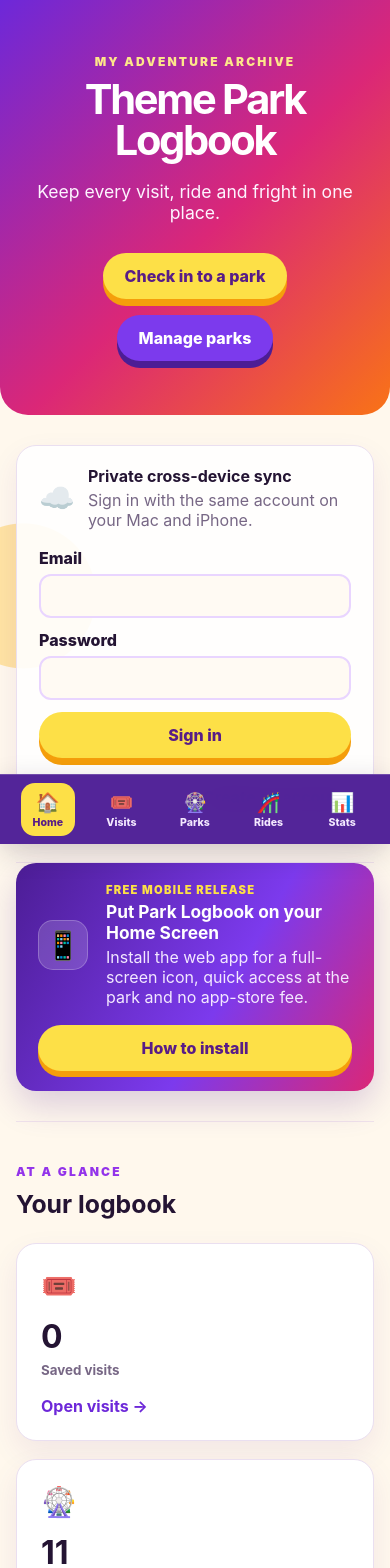
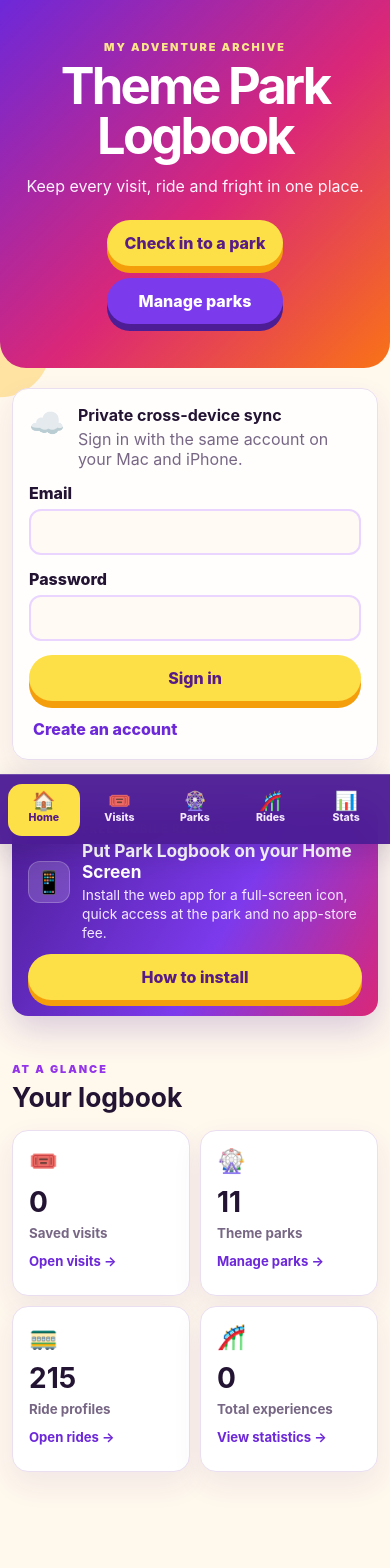
Before and after one commit to nathan-stunnah/theme-park-logbook, a React (Vite) app: page / in a window 390 px wide. Shown: the top 1568 px of the page. Built offline with nearby package versions, Linux system fonts and the light colour scheme.

Commit message:
Polish Theme Park Logbook mobile layout and alignment

```diff
--- a/src/App.css
+++ b/src/App.css
@@ -2079,3 +2079,473 @@ select:focus {
 .archive-section .attraction-library-list {
   margin-top: 1rem;
 }
+
+/* Mobile-first refinement: consistent spacing, alignment and touch targets. */
+@media (max-width: 760px) {
+  .app-shell {
+    overflow-x: hidden;
+    padding-bottom: calc(78px + env(safe-area-inset-bottom));
+    background:
+      radial-gradient(circle at 0 22%, #ffe3a3 0 50px, transparent 51px),
+      var(--cream);
+  }
+
+  .app-navigation {
+    min-height: 70px;
+    padding: 7px 8px calc(7px + env(safe-area-inset-bottom));
+  }
+
+  .primary-nav {
+    display: grid;
+    grid-template-columns: repeat(5, minmax(0, 1fr));
+    gap: 4px;
+  }
+
+  .primary-nav button {
+    width: 100%;
+    min-width: 0;
+    min-height: 52px;
+    padding: 6px 2px;
+    line-height: 1.1;
+  }
+
+  .primary-nav button span {
+    font-size: 1.15rem;
+  }
+
+  .hero {
+    padding: 40px 16px 44px;
+    border-radius: 0 0 26px 26px;
+  }
+
+  .hero h1 {
+    max-width: 360px;
+    font-size: clamp(2.45rem, 13vw, 3.35rem);
+    line-height: 0.98;
+  }
+
+  .hero-copy {
+    margin: 16px auto 24px;
+    font-size: 1rem;
+  }
+
+  .hero-actions {
+    display: grid;
+    width: min(100%, 360px);
+    gap: 12px;
+    margin: 0 auto;
+  }
+
+  .page-header,
+  .content-section {
+    width: calc(100% - 24px);
+  }
+
+  .page-header {
+    gap: 18px;
+    padding: 28px 0 22px;
+  }
+
+  .page-header h1 {
+    font-size: clamp(2.15rem, 11vw, 3rem);
+  }
+
+  .page-header p:last-child {
+    margin-top: 10px;
+    font-size: 0.95rem;
+  }
+
+  .content-section {
+    padding: 26px 0;
+  }
+
+  .content-section + .content-section {
+    border-top: 0;
+  }
+
+  .sync-section {
+    padding-top: 20px;
+    padding-bottom: 20px;
+  }
+
+  .install-section {
+    padding-bottom: 20px;
+  }
+
+  .panel,
+  .onboarding,
+  .active-visit-card {
+    padding: 18px;
+    margin-top: 20px;
+    border-radius: 20px;
+  }
+
+  .section-heading {
+    gap: 14px;
+    margin-bottom: 18px;
+  }
+
+  .section-heading h2 {
+    font-size: 1.65rem;
+    line-height: 1.08;
+  }
+
+  .eyebrow {
+    margin-bottom: 7px;
+    font-size: 0.68rem;
+  }
+
+  .button {
+    min-height: 46px;
+    padding: 12px 18px;
+  }
+
+  .page-header-actions,
+  .active-visit-actions {
+    display: grid;
+    grid-template-columns: repeat(2, minmax(0, 1fr));
+    width: 100%;
+    gap: 10px;
+  }
+
+  .page-header-actions .button,
+  .active-visit-actions .button,
+  .hero-actions .button {
+    width: 100%;
+  }
+
+  input,
+  select {
+    min-height: 46px;
+    font-size: 16px;
+  }
+
+  .check-in-form,
+  .form-card,
+  .visit-form,
+  .import-card,
+  .park-card,
+  .visit-card {
+    padding: 16px;
+    border-radius: 16px;
+  }
+
+  .check-in-form,
+  .form-card,
+  .visit-form {
+    gap: 16px;
+  }
+
+  .check-in-form .button,
+  .form-card > .button,
+  .save-visit,
+  .import-controls .button {
+    width: 100%;
+    justify-self: stretch;
+  }
+
+  .sync-login,
+  .sync-card {
+    gap: 14px;
+    padding: 16px;
+    border-radius: 16px;
+  }
+
+  .sync-intro {
+    align-items: flex-start;
+  }
+
+  .sync-form {
+    gap: 14px;
+  }
+
+  .sync-form .button {
+    width: 100%;
+    margin-bottom: 0;
+  }
+
+  .auth-footer {
+    justify-content: flex-start;
+  }
+
+  .install-card {
+    grid-template-columns: 42px minmax(0, 1fr);
+    gap: 12px;
+    padding: 16px;
+    border-radius: 16px;
+  }
+
+  .install-icon {
+    width: 42px;
+    height: 42px;
+    font-size: 1.4rem;
+    border-radius: 12px;
+  }
+
+  .install-copy p {
+    font-size: 0.86rem;
+    line-height: 1.35;
+  }
+
+  .install-instructions {
+    padding: 16px;
+    margin: 8px 6px 0;
+  }
+
+  .home-overview-grid {
+    grid-template-columns: repeat(2, minmax(0, 1fr));
+    gap: 10px;
+  }
+
+  .home-overview-grid button {
+    align-content: start;
+    min-height: 166px;
+    padding: 16px;
+    border-radius: 16px;
+  }
+
+  .home-overview-grid span {
+    font-size: 1.45rem;
+  }
+
+  .home-overview-grid strong {
+    margin-top: 4px;
+    font-size: 1.75rem;
+  }
+
+  .home-overview-grid b {
+    align-self: end;
+    margin-top: 6px;
+    font-size: 0.82rem;
+  }
+
+  .management-grid,
+  .park-library,
+  .visit-history,
+  .visit-details,
+  .coaster-fields {
+    gap: 12px;
+  }
+
+  .import-card-heading,
+  .import-controls {
+    gap: 14px;
+  }
+
+  .import-card-heading a {
+    align-self: flex-start;
+    min-height: 44px;
+    padding: 11px 0;
+  }
+
+  .park-library,
+  .visit-history {
+    margin-top: 14px;
+  }
+
+  .park-card-heading,
+  .visit-card-heading {
+    align-items: stretch;
+    flex-direction: column;
+    gap: 12px;
+  }
+
+  .park-heading-actions,
+  .visit-card-actions {
+    display: grid;
+    grid-template-columns: repeat(2, minmax(0, 1fr));
+    width: 100%;
+    gap: 8px;
+  }
+
+  .visit-card-actions {
+    grid-template-columns: repeat(3, minmax(0, 1fr));
+  }
+
+  .park-heading-actions button,
+  .visit-card-actions button,
+  .library-actions button {
+    min-height: 44px;
+    padding: 9px 8px;
+    border-radius: 10px;
+    background: #faf5ff;
+  }
+
+  .visit-card-actions .delete-link,
+  .library-actions .delete-link {
+    background: #fff1f2;
+  }
+
+  .attraction-library-list,
+  .visit-entry-list {
+    gap: 0;
+    margin-top: 14px;
+  }
+
+  .attraction-library-list li,
+  .visit-entry-list li {
+    grid-template-columns: auto minmax(0, 1fr);
+    gap: 10px;
+    align-items: start;
+    padding: 12px 0;
+  }
+
+  .attraction-library-list li > b,
+  .visit-entry-list li > b {
+    grid-column: 2;
+    justify-self: start;
+  }
+
+  .library-actions {
+    grid-column: 2;
+    display: grid !important;
+    grid-template-columns: repeat(2, minmax(0, 1fr));
+    width: 100%;
+    margin-top: 4px;
+  }
+
+  .active-visit-heading {
+    gap: 16px;
+  }
+
+  .active-visit-heading h2 {
+    font-size: 2rem;
+  }
+
+  .visit-live-stats,
+  .visit-fun-stats,
+  .stats-grid,
+  .year-stats-grid,
+  .fun-stats-grid {
+    grid-auto-rows: 1fr;
+    gap: 8px;
+  }
+
+  .visit-live-stats article,
+  .visit-fun-stats article,
+  .stat-card,
+  .mini-stat,
+  .fun-stat {
+    min-width: 0;
+    padding: 13px;
+    border-radius: 14px;
+  }
+
+  .visit-live-stats small,
+  .visit-fun-stats small,
+  .stat-card p,
+  .mini-stat p,
+  .fun-stat p,
+  .fun-stat small {
+    overflow-wrap: anywhere;
+  }
+
+  .stat-card > strong {
+    margin-top: 8px;
+    font-size: 2rem;
+  }
+
+  .fun-stat > strong,
+  .mini-stat > strong {
+    margin-top: 6px;
+    font-size: 1.55rem;
+  }
+
+  .ride-selector {
+    gap: 14px;
+  }
+
+  .ride-row {
+    grid-template-columns: minmax(0, 1fr) 104px;
+    gap: 12px;
+    padding: 12px;
+    border-radius: 14px;
+  }
+
+  .ride-checkbox {
+    min-width: 0;
+    gap: 9px;
+  }
+
+  .ride-checkbox > span:last-child,
+  .ride-checkbox strong,
+  .ride-checkbox small {
+    min-width: 0;
+    overflow-wrap: anywhere;
+  }
+
+  .times-field {
+    min-width: 0;
+  }
+
+  .ride-stepper {
+    grid-template-columns: 34px minmax(28px, 1fr) 34px;
+    min-height: 44px;
+  }
+
+  .ride-stepper button {
+    min-width: 34px;
+  }
+
+  .seat-logger,
+  .pumpkin-rating {
+    padding: 11px;
+  }
+
+  .ride-profile-card {
+    gap: 10px;
+    min-height: 92px;
+    padding: 14px;
+    border-radius: 15px;
+  }
+
+  .ride-detail-hero {
+    width: 100%;
+    padding: 22px 16px;
+    margin-top: 0;
+    border-radius: 0 0 24px 24px;
+  }
+
+  .ride-detail-title {
+    gap: 12px;
+  }
+
+  .ride-detail-title h2 {
+    overflow-wrap: anywhere;
+    font-size: clamp(1.8rem, 10vw, 2.7rem);
+  }
+
+  .archive-section {
+    padding: 14px;
+  }
+}
+
+@media (max-width: 380px) {
+  .page-header-actions,
+  .active-visit-actions,
+  .park-heading-actions {
+    grid-template-columns: 1fr;
+  }
+
+  .primary-nav button {
+    font-size: 0.62rem;
+  }
+
+  .home-overview-grid,
+  .stats-grid,
+  .fun-stats-grid {
+    grid-template-columns: 1fr;
+  }
+
+  .home-overview-grid button {
+    min-height: 142px;
+  }
+
+  .ride-row {
+    grid-template-columns: 1fr;
+  }
+
+  .times-field {
+    grid-template-columns: 1fr;
+  }
+}
```
